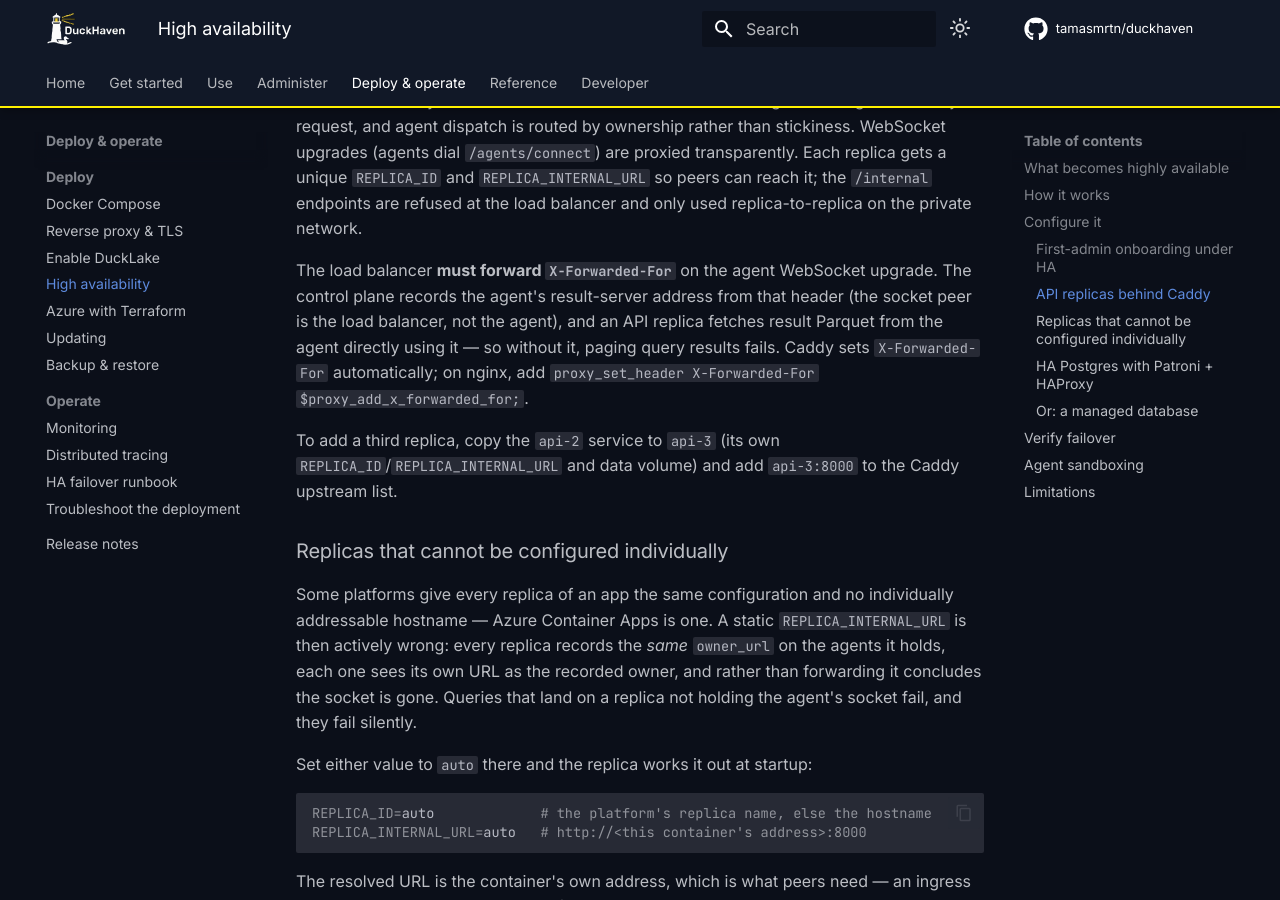
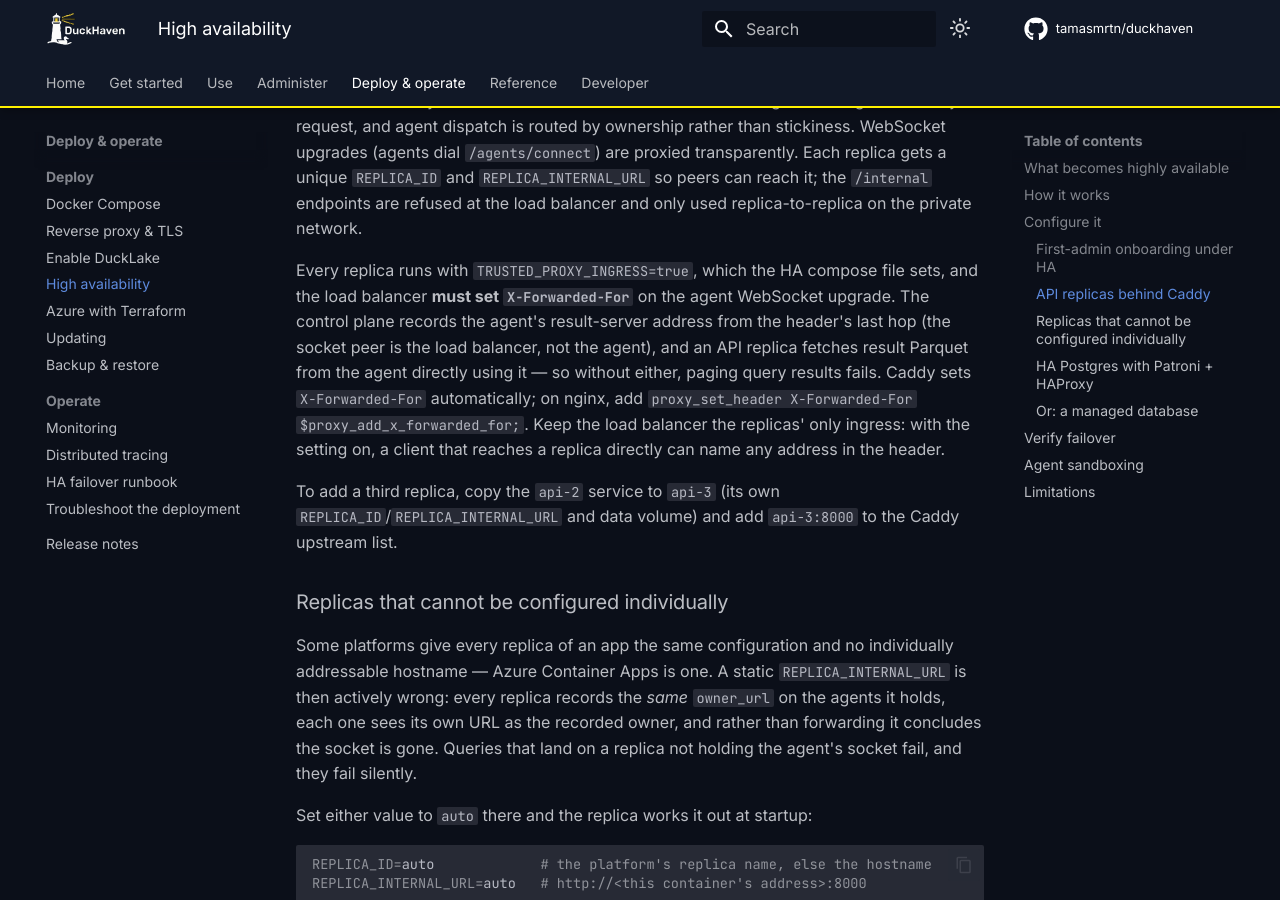
Before and after one commit to tamasmrtn/duckhaven, an MkDocs documentation site: the page built from docs/deployment/high-availability.md, in a window 1280 px wide and 900 px high, scrolled down 2911 px. Built offline with MkDocs 1.6.1 and Material for MkDocs 9.7.7, drawn with Linux system fonts in a browser that asks for light colours; comment, search, counter and statistics services are not loaded.

Commit message:
docs(deployment): document TRUSTED_PROXY_INGRESS and bare result hosts
Signed-off-by: tmrtn <martontam@gmail.com>

```diff
--- a/docs/deployment/high-availability.md
+++ b/docs/deployment/high-availability.md
@@ -130,12 +130,13 @@ replica gets a unique `REPLICA_ID` and `REPLICA_INTERNAL_URL` so peers can reach
 it; the `/internal` endpoints are refused at the load balancer and only used
 replica-to-replica on the private network.
 
-The load balancer **must forward `X-Forwarded-For`** on the agent WebSocket
-upgrade. The control plane records the agent's result-server address from that
-header (the socket peer is the load balancer, not the agent), and an API replica
-fetches result Parquet from the agent directly using it — so without it, paging
-query results fails. Caddy sets `X-Forwarded-For` automatically; on nginx, add
-`proxy_set_header X-Forwarded-For $proxy_add_x_forwarded_for;`.
+Every replica runs with `TRUSTED_PROXY_INGRESS=true`, which the HA compose file sets, and the load balancer **must
+set `X-Forwarded-For`** on the agent WebSocket upgrade. The control plane records the agent's result-server address
+from the header's last hop (the socket peer is the load balancer, not the agent), and an API replica fetches result
+Parquet from the agent directly using it — so without either, paging query results fails. Caddy sets
+`X-Forwarded-For` automatically; on nginx, add `proxy_set_header X-Forwarded-For $proxy_add_x_forwarded_for;`. Keep
+the load balancer the replicas' only ingress: with the setting on, a client that reaches a replica directly can name
+any address in the header.
 
 To add a third replica, copy the `api-2` service to `api-3` (its own
 `REPLICA_ID`/`REPLICA_INTERNAL_URL` and data volume) and add `api-3:8000` to the
```
Also changed, not shown: docs/deployment/reverse-proxy-tls.md (+9 -0 lines), docs/deployment/updating.md (+3 -0 lines), docs/reference/agent-configuration.md (+1 -1 lines), docs/reference/configuration.md (+1 -0 lines).
